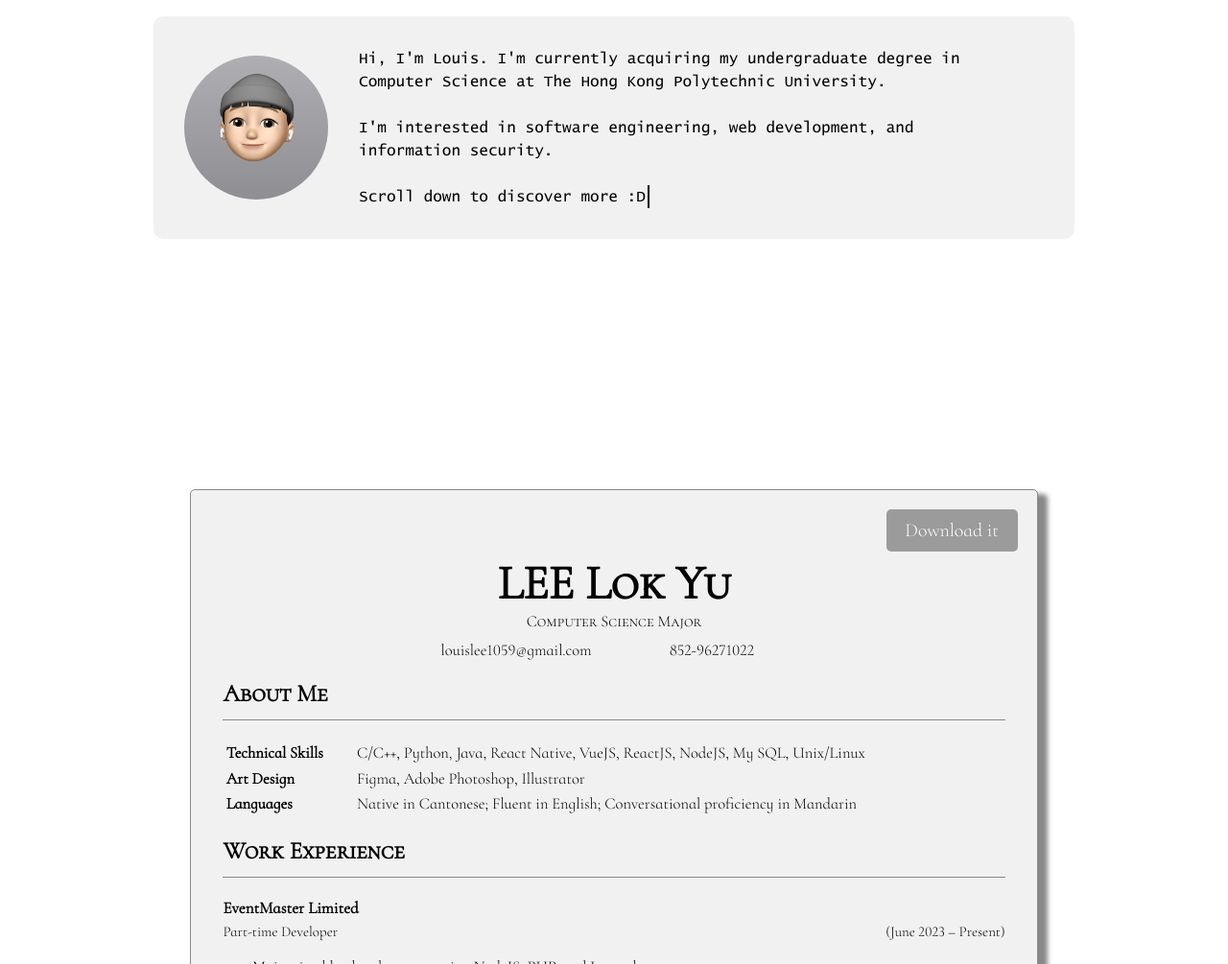
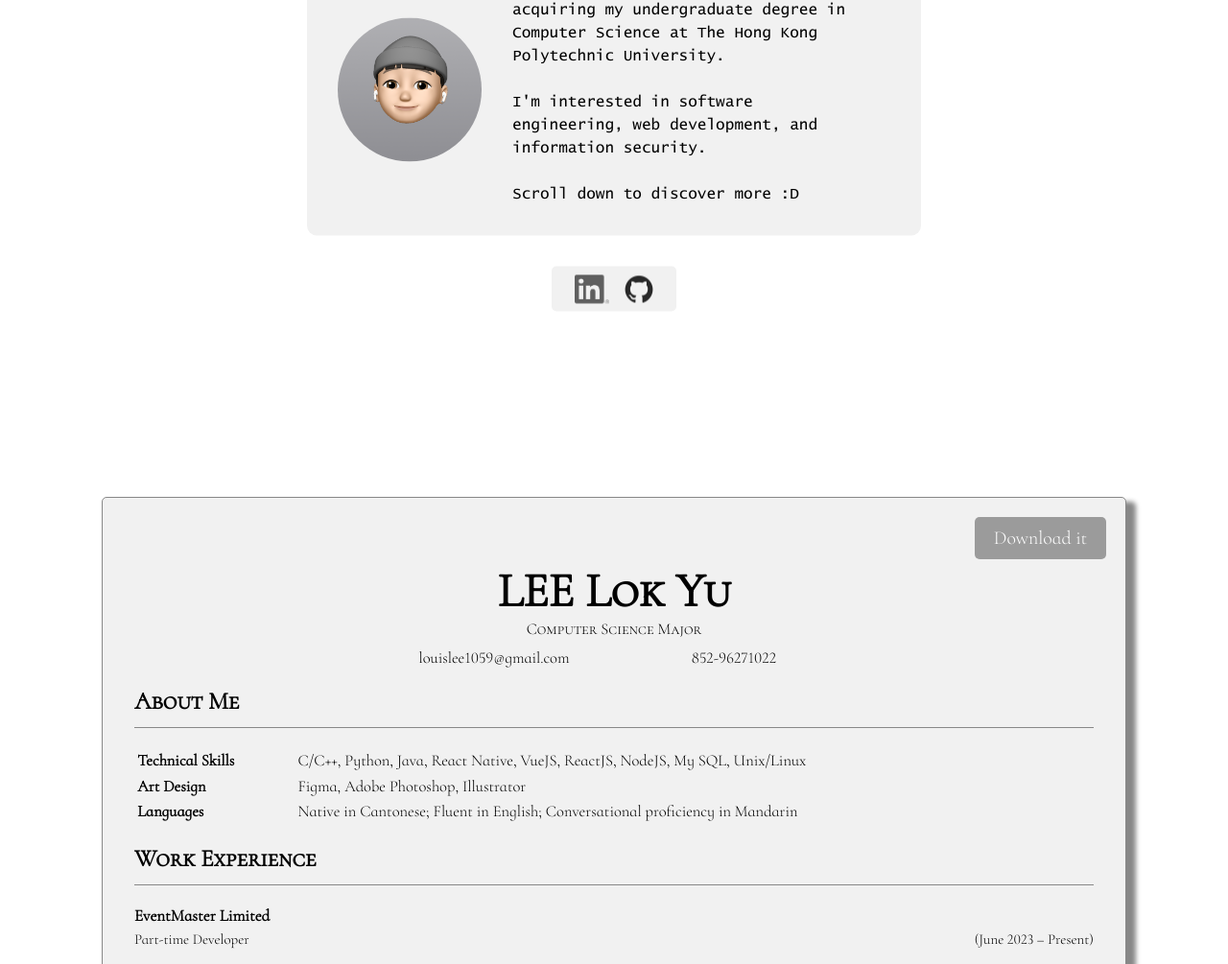
Before and after one commit to louislab/personal-webpage, a plain HTML site: page index.html in a window 1280 px wide. Shown: the part 267-1272 px from the top of the page at 96% size. Before the commit the page ends 800 px from the top, so only its background shows below. Drawn offline with Linux system fonts and the light colour scheme.

Commit message:
Updated layout

```diff
--- a/index.html
+++ b/index.html
@@ -1,19 +1,22 @@
 <!DOCTYPE html lang="en">
 <html>
+
 <head>
     <meta charset="UTF-8">
     <title>Louis Lee</title>
-    <link rel="stylesheet" href="css/style.css">
+    <link rel="stylesheet" href="style.css">
 </head>
+
 <body>
-    <div class="container">
-        <div id="header" class="header">
+    <div class="fixed-container">
+        <div class="header">
             <div class="row">
                 <div class="pic-container">
                     <img class="profile-pic" src="img/face.png">
                 </div>
                 <div class="mono">
-                    Hi, I'm Louis. I'm currently acquiring my undergraduate degree in Computer Science at The Hong Kong Polytechnic University.
+                    Hi, I'm Louis. I'm currently acquiring my undergraduate degree in Computer Science at The Hong Kong
+                    Polytechnic University.
                     <br><br>
                     I'm interested in software engineering, web development, and information security.
                     <br><br>
@@ -23,8 +26,17 @@
                 </div>
             </div>
         </div>
-        <div id="content" class="content poping">
-            <div class="paper center">
+        <div class="social-media">
+            <a href="https://www.linkedin.com/in/louis519/" target="_blank">
+                <img class="icon" src="img/LI-In-Bug.png" style="margin-top: 1px">
+            </a>
+            <a href="https://github.com/louislab" target="_blank">
+                <img class="icon" src="img/github-mark.png">
+            </a>
+        </div>
+    </div>
+    <div class="content poping">
+        <div class="paper">
             <button class="download-btn" onclick="window.open('doc/resume.pdf', '_blank')">Download it</button>
             <h1>LEE Lok Yu</h1>
             <div class="subtitle">Computer Science Major</div>
@@ -111,7 +123,8 @@
             </div>
             <div class="row left">
                 <ul class="dash">
-                        <li>Provided excellent customer service while executing time-sensitive tasks in a fast-paced environment</li>
+                    <li>Provided excellent customer service while executing time-sensitive tasks in a fast-paced
+                        environment</li>
                     <li>Collaborated with other units to perform smooth and professional operations</li>
                     <li>Carried out the best practices while facing emergencies</li>
                     <li>Ensured all functions were abiding by security rules and regulations</li>
@@ -148,7 +161,7 @@
         </div>
         <button class="download-btn-mobile" onclick="window.open('doc/resume.pdf', '_blank')">Download it</button>
     </div>
-    </div>
     <script src="./script.js"></script>
 </body>
+
 </html>
--- a/script.js
+++ b/script.js
@@ -1,10 +1,10 @@
 window.addEventListener('scroll', (e) => {
     // blur on scroll
-    const header = document.querySelector('.header');
+    const header = document.querySelector('.fixed-container');
     const scroll = window.scrollY;
     const blur = scroll / 100;
     header.style.filter = `blur(${blur}px)`;
 
-    const content = document.querySelector('#content');
+    const content = document.querySelector('.content');
     content.classList.remove('poping');
 })
--- a/css/style.css
+++ b/style.css
@@ -1,20 +1,66 @@
-.container {
+/* .container {
     display: flex;
     justify-content: center;
     -webkit-text-size-adjust: 100%;
     overflow: hidden;
+} */
+
+.fixed-container {
+    /* fix in the background */
+    position: fixed;
+    /* position in the middle */
+    top: 50%;
+    left: 50%;
+    transform: translate(-50%, -50%);
+    /* align items in the center */
+    text-align: center;
+    text-align: -webkit-center;
+    /* max width of the elements inside */
+    max-width: 80%;
 }
 
 .header {
     background-color: #f1f1f1;
     padding: 2em;
-    text-align: center;
     border-radius: 10px;
-    width: 70%;
-    position: fixed;
-    top: 50%;
-    left: 50%;
-    transform: translate(-50%, -50%);
+}
+
+.pic-container {
+    /* vertical center */
+    align-self: center;
+}
+
+.mono {
+    font-family: 'Lucida Console', serif;
+    margin: 0em 2em;
+    line-height: 1.5em;
+    align-self: center; /* vertical center */
+    text-align: left;
+    font-size: 1em;
+}
+
+.social-media {
+    display: inline-flex;
+    background-color: #f1f1f1;
+    padding: 0em 1em;
+    margin-top: 2em;
+    border-radius: 5px;
+    align-items: center;
+}
+
+.social-media > a {
+    text-decoration: none;
+}
+
+.icon {
+    padding: 0.5em 0.5em;
+    height: 30px;
+    filter: grayscale(100%);
+    transition: filter 0.5s;
+}
+
+.icon:hover {
+    filter: grayscale(0%);
 }
 
 .download-btn {
@@ -58,7 +104,7 @@
     border-radius: 10px;
     cursor: pointer;
     font-family: 'Cormorant Infant', serif;
-    width: 100%;
+    width: 80%;
 }
 
 .download-btn-mobile:hover {
@@ -89,19 +135,6 @@
     text-align: right;
 }
 
-.pic-container {
-    align-self: center;
-}
-
-.mono {
-    font-family: 'Lucida Console', serif;
-    margin: 0em 2em;
-    line-height: 1.5em;
-    align-self: center;
-    text-align: left;
-    font-size: 1.2em;
-}
-
 @font-face {
     font-family: 'Lucida Console';
     src: url('../font/Lucida_Console_Regular.ttf');
@@ -117,18 +150,13 @@
     src: url('../font/Cormorant_SC_Light.ttf');
 }
 
-.center {
-    text-align: center;
-}
-
 .content {
     display: flex;
-    max-width: 1000px;
-    position: absolute;
+    flex-direction: column;
+    position: relative;
+    width: 100%;
     top: 93vh;
-    justify-self: center;
     align-items: center;
-    flex-direction: column;
 }
 
 .poping {
@@ -192,7 +220,8 @@ ul.dash>li:before {
 }
 
 .paper {
-    width: 100%;
+    width: 80%;
+    max-width: 1000px;
     padding: 2em;
     margin: 2em;
     background-color: #f1f1f1;
@@ -202,6 +231,7 @@ ul.dash>li:before {
     font-family: 'Cormorant Infant', serif;
     font-size: 1.65vw;
     position: relative;
+    text-align: center;
 }
 
 .sm {
@@ -254,18 +284,14 @@ ul.dash>li:before {
         margin-bottom: 0em;
     }
 
-    .mono {
-        margin: 0em 2em;
-        font-size: 1em;
-    }
-
     .profile-pic {
         width: 150px;
         height: 150px;
     }
 
     .paper {
-        width: 100%;
+        width: 80%;
+        max-width: 1000px;
         padding: 2em;
         margin: 2em;
         background-color: #f1f1f1;
```
Also changed, not shown: img/LI-In-Bug.png (added), img/github-mark.png (added). Lines whose indentation alone changed are shown as unchanged.
